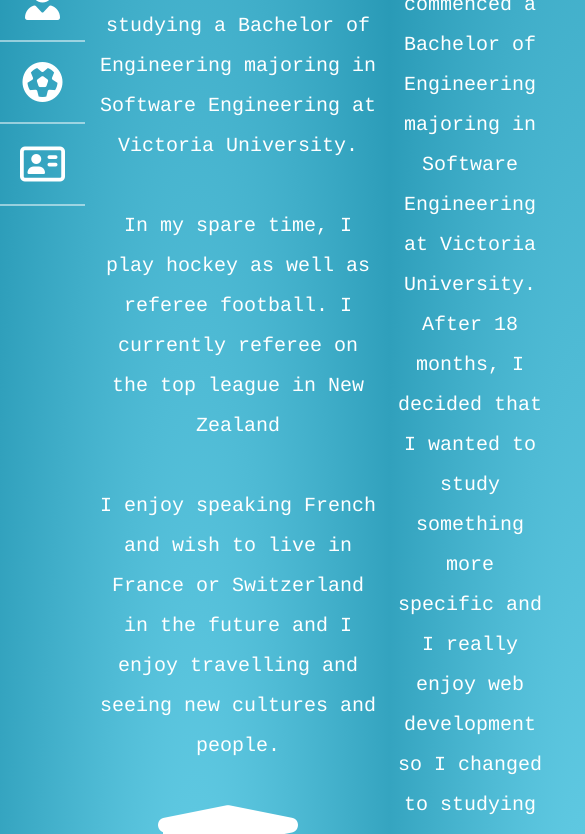
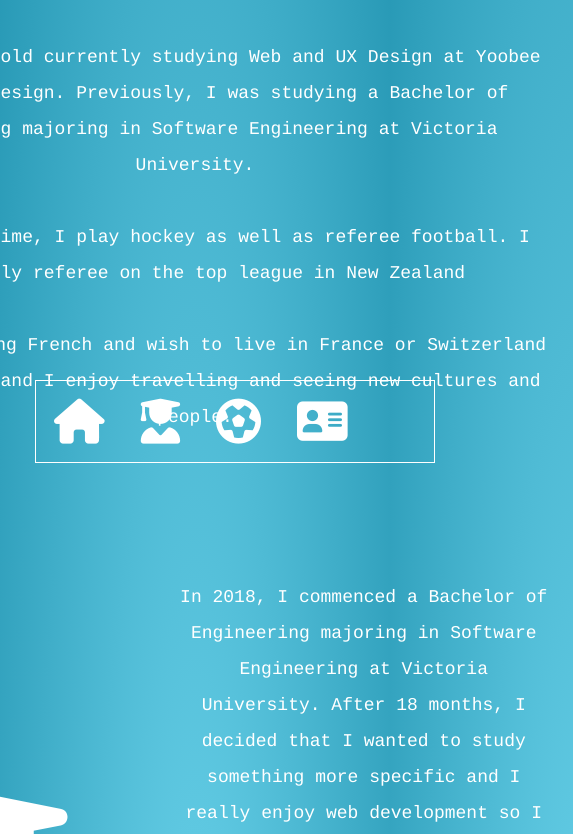
Before and after one commit to seanreilly11/about-me, a plain HTML site: page index.html in a window 390 px wide. Shown: the part 381-1215 px from the top of the page, 585 px wide, since content can reach past the window. Drawn offline with Linux system fonts and the light colour scheme; a script that the page names is missing.

Commit message:
Responsive design

```diff
--- a/css/style.css
+++ b/css/style.css
@@ -7,23 +7,23 @@
 html{
 	position: relative;
 	scroll-behavior: smooth;
+	font-size: 20px;
 }
 
 body{
 	font-family: Courier, sans-serif;
-	font-size: 20px;
 	min-height: 100vh;
 	background: radial-gradient(#6dd5ed,#2193b0);
 	color: #fff;
 }
 
 h1{
-	font-size: 4rem;
+	font-size: 3rem;
 	padding: .7em;
 }
 
 p{
-	font-size: 20px;
+	font-size: 1rem;
 	line-height: 2;
 	padding: 1em;
 }
@@ -31,24 +31,29 @@ p{
 nav{
 	position: fixed;
 	top: 50%;
-	left: 0;
+	left: -1px;
 	transform: translateY(-50%);
 	z-index: 1;
 	text-align: center;
+	border: 1px solid #fff
 }
 
 nav li{
 	padding: 1em;
-	border-bottom: 1px solid #fff;
-}
-
-nav li:nth-child(1){
-	border-top: 1px solid #fff;
+	list-style-type: none;
 }
 
 nav i{
 	font-size: 2.5rem;
 	color: #fff;
+}
+
+nav i:hover{
+	color: #d3d3d3;
+}
+
+nav .active{
+
 }
 
 .wrapper{
@@ -61,7 +66,7 @@ nav i{
 
 .container{
 	width: 60%;
-	min-width: 50%;
+	min-width: 750px;
 	height: 100vh;
 	display: flex;
 }
@@ -86,3 +91,21 @@ nav i{
 #link{
 	color: #fff;
 }
+
+@media screen and (max-width:950px) {
+	nav{
+		top: 100%;
+		left: 50%;
+		transform: translate(-40%,-100%);
+		width: 400px;
+	}
+	nav ul{
+		display: flex;
+	}
+}
+
+@media screen and (max-width:800px) {
+	html{
+		font-size: 18px;
+	}
+}
--- a/index.html
+++ b/index.html
@@ -13,7 +13,7 @@
 			<li><a href="#main"><i class="fas fa-home"></i></a></li>
 			<li><a href="#uni"><i class="fas fa-user-graduate"></i></a></li>
 			<li><a href="#sport"><i class="fas fa-futbol"></i></a></li>
-			<li><a href="#contact"><i class="far fa-address-card"></i></a></li>
+			<li><a href="#contact"><i class="fas fa-address-card"></i></a></li>
 		</ul>
 	</nav>
 	<div class="wrapper" id="main">
@@ -22,7 +22,7 @@
 				<img src="images/avatar.png"> <!-- Image that isn't me but kinda actually looks like me -->
 				<h1>Sean Reilly</h1> <!-- Heading -->
 				<!-- each paragraph will have a space between them -->
-				<p>I am 19 years old currently studying Web amd UX Design at Yoobee School of Design. Previously, I was studying a Bachelor of Engineering majoring in Software Engineering at Victoria University.</p>
+				<p>I am 19 years old currently studying Web and UX Design at Yoobee School of Design. Previously, I was studying a Bachelor of Engineering majoring in Software Engineering at Victoria University.</p>
 				<p>In my spare time, I play hockey as well as referee football. I currently referee on the top league in New Zealand</p>
 				<p>I enjoy speaking French and wish to live in France or Switzerland in the future and I enjoy travelling and seeing new cultures and people.</p>
 			</section>
@@ -31,7 +31,7 @@
 	<div class="wrapper" id="uni">
 		<section class="container">
 			<section class="sec">
-					<i class="fas fa-user-graduate"></i>
+				<i class="fas fa-user-graduate"></i>
 			</section>
 			<section class="sec text">
 				<p>In 2018, I commenced a Bachelor of Engineering majoring in Software Engineering at Victoria University. After 18 months, I decided that I wanted to study something more specific and I really enjoy web development so I changed to studying a Diploma in Web and UX Design at Yoobee School of Design.</p>
@@ -53,7 +53,7 @@
 	<div class="wrapper" id="contact">
 		<section class="container">
 			<section class="sec">
-					<i class="far fa-address-card"></i>
+				<i class="fas fa-address-card"></i>
 			</section>
 			<section class="sec text">
 				<p>Email: <a href="mailto:seanreilly123@hotmail.com" id="link">seanreilly123@hotmail.com</a></p>
```
Also changed, not shown: js/script.js (added).
